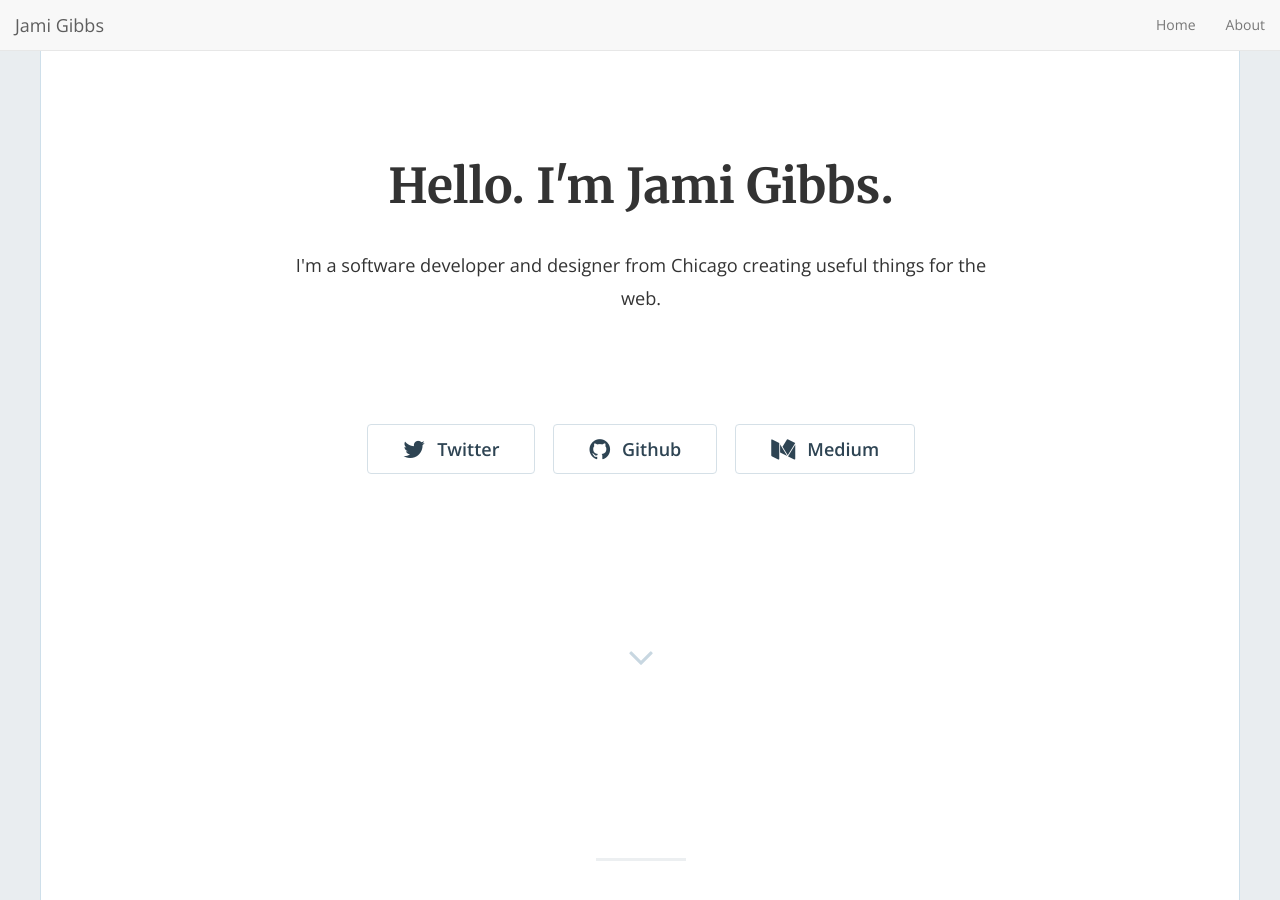
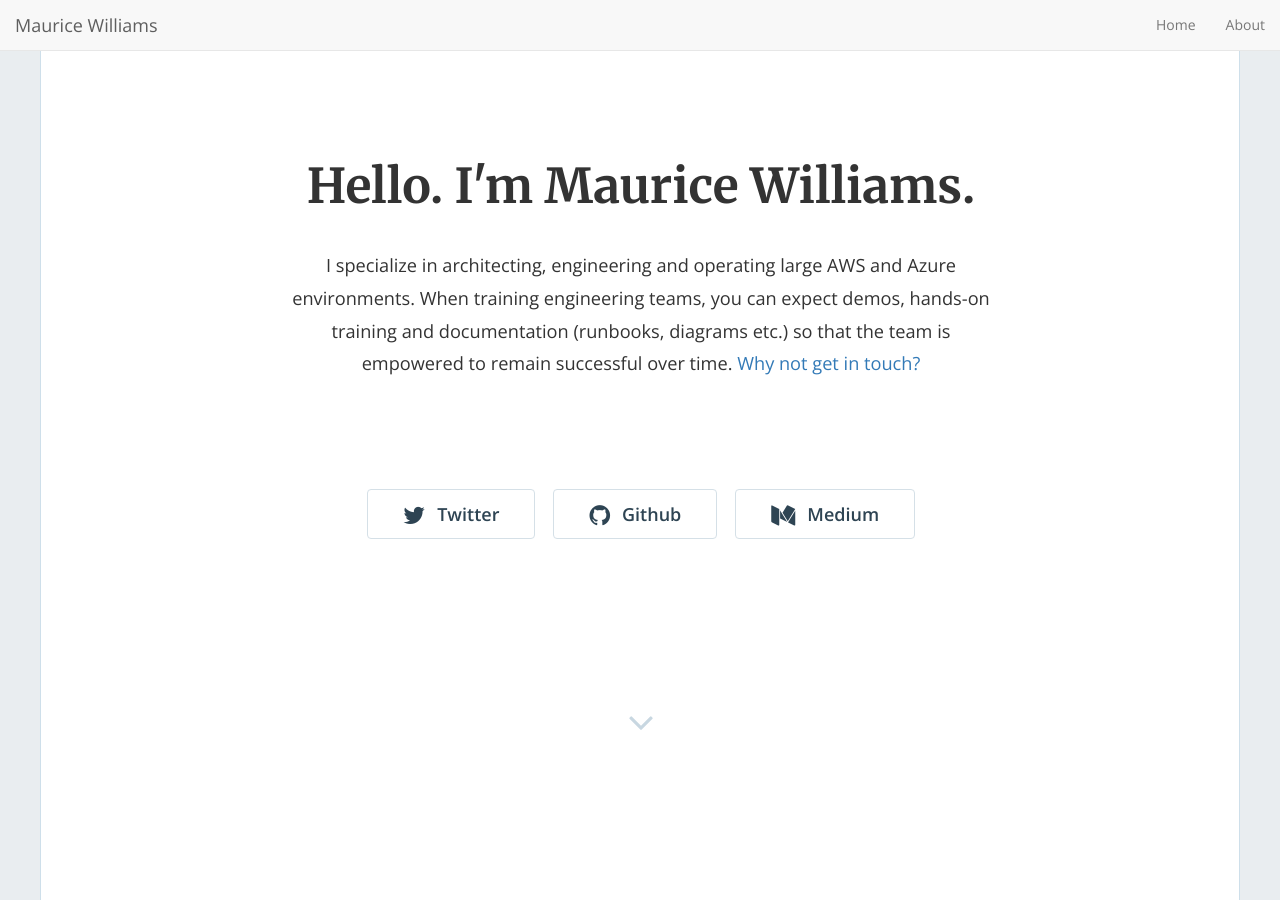
Before and after one commit to moewill/moewill.github.io, a Jekyll site: the page built from index.html, in a window 1280 px wide and 900 px high. Built offline with Jekyll 4.4.1, drawn with Linux system fonts in a browser that asks for light colours; nearby versions of some CDN libraries; the list of posts is cut into pages by our own code; some of the changed text lies outside the part shown.

Commit message:
updated config

```diff
--- a/_config.yml
+++ b/_config.yml
@@ -13,14 +13,14 @@
 # you will see them accessed via {{ site.title }}, {{ site.email }}, and so on.
 # You can create any custom variable you would like, and they will be accessible
 # in the templates via {{ site.myvariable }}.
-title: "Hello. I'm Jami Gibbs."
-email: 'jami0821@gmail.com'
-description: "I'm a software developer and designer from Chicago creating useful things for the web."
+title: "Hello. I'm Maurice Williams."
+email: 'mauricerashad@gmail.com'
+description: "I specialize in architecting, engineering and operating large AWS and Azure environments. When training engineering teams, you can expect demos, hands-on training and documentation (runbooks, diagrams etc.) so that the team is empowered to remain successful over time."
 baseurl: "" # the subpath of your site, e.g. /blog
-url: "https://jamigibbs.github.io/phantom" # the base hostname & protocol for your site, e.g. https://example.com
-twitter_username: 'jamigibbs'
-github_username: 'jamigibbs'
-medium_username: 'blog.jamigibbs.com'
+url: "https://moewill.github.io/phantom" # the base hostname & protocol for your site, e.g. https://example.com
+twitter_username: 'moewill'
+github_username: 'moewill'
+medium_username: 'blog.moewill.com'
 
 # Build settings
 markdown: kramdown
@@ -89,10 +89,10 @@ pagination:
 ############################################################
 
 ### Phantom settings
-footer_text: '© 2018 Jami Gibbs'
-admin_name: 'Jami Gibbs'
+footer_text: '© 2023 Maurice Williams'
+admin_name: 'Maurice Williams'
 google_analytics: "UA-9999999-99" # Update with your own tracking ID
-enable_contact: false
+enable_contact: true
 
 #### Phantom Navigation menu
 enable_nav: true
```
